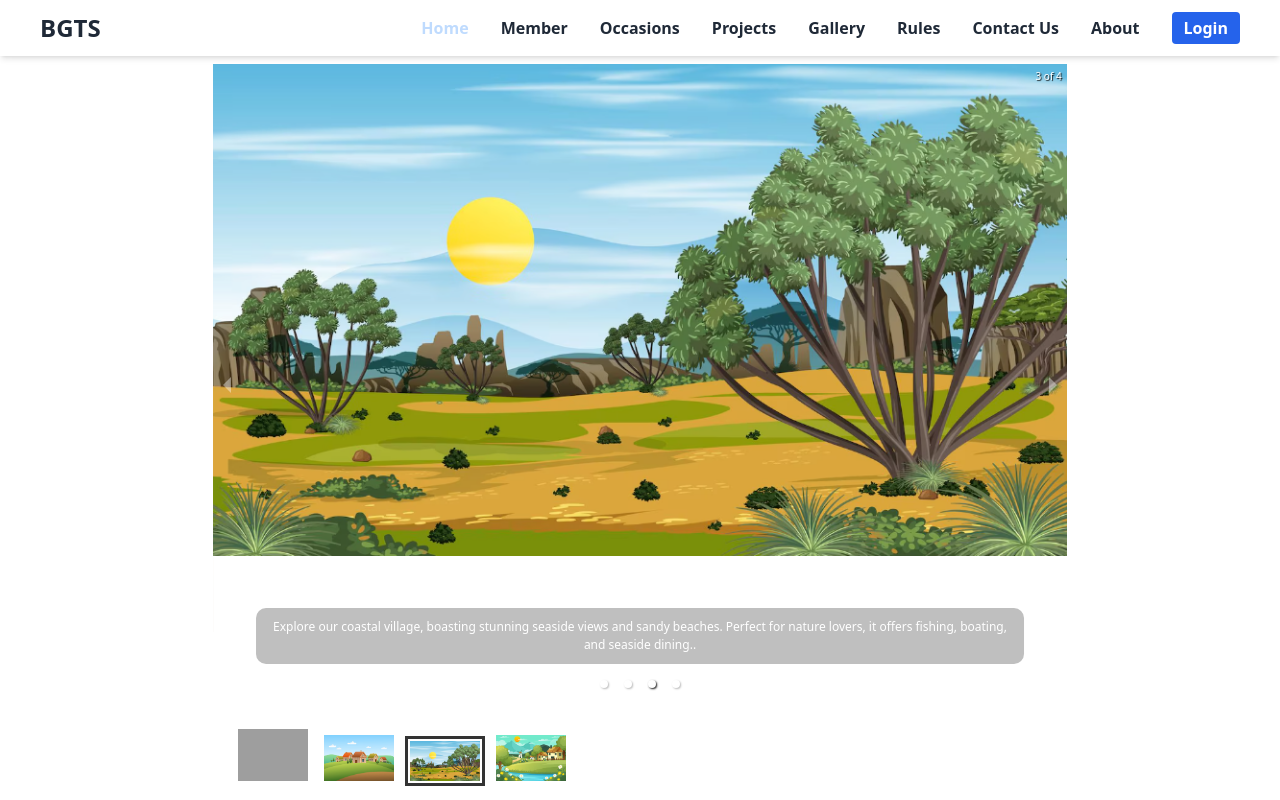
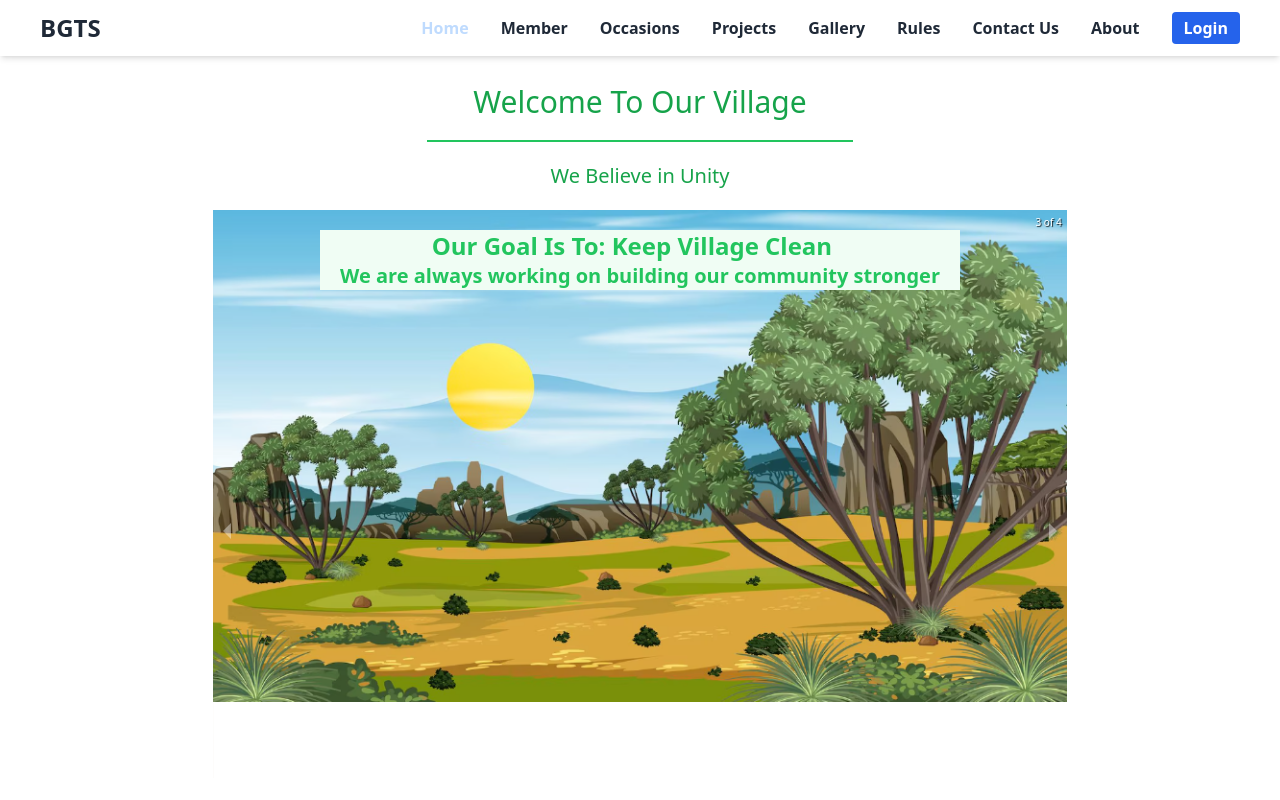
Before and after one commit to protap1100/village-management, a React (Vite) app: page / in a window 1280 px wide. Shown: the top 800 px of the page. Built offline with nearby package versions, Linux system fonts and the light colour scheme; grey boxes are pictures that could not be loaded.

Commit message:
fix: banner updated

```diff
--- a/package.json
+++ b/package.json
@@ -20,6 +20,7 @@
     "react-icons": "^5.2.1",
     "react-responsive-carousel": "^3.2.23",
     "react-router-dom": "^6.24.1",
+    "react-simple-typewriter": "^5.0.1",
     "react-toastify": "^10.0.5",
     "sort-by": "^1.2.0"
   },
--- a/src/Authentication/Login/Login.jsx
+++ b/src/Authentication/Login/Login.jsx
@@ -22,13 +22,13 @@ const Login = () => {
           <form className="card-body">
             <div className="mb-5">
               <label className="mb-3 block text-base font-medium text-[#07074D]">
-                Full Name
+                Email
               </label>
               <input
                 type="text"
                 name="name"
                 id="name"
-                placeholder="Full Name"
+                placeholder="Enter Your Email"
                 className="w-full rounded-md border border-[#e0e0e0] bg-white py-3 px-6 text-base font-medium text-[#6B7280] outline-none focus:border-[#6A64F1] focus:shadow-md"
               />
             </div>
@@ -60,7 +60,7 @@ const Login = () => {
             <label className="label">
               <a
                 href="#"
-                className="mb-3 block text-base font-medium text-[#8484a1]"
+                className=" block text-base font-medium text-[#8484a1]"
               >
                 Forgot password?
               </a>
--- a/src/Authentication/SignUp.jsx/SignUp.jsx
+++ b/src/Authentication/SignUp.jsx/SignUp.jsx
@@ -82,7 +82,7 @@ const SignUp = () => {
               </div>
             </div>
             <label className="label">
-              <a href="#" className="mb-3 block text-base font-medium text-[#07074D]">
+              <a href="#" className="block text-base font-medium text-[#07074D]">
                 Forgot password?
               </a>
             </label>
--- a/src/Components/Shared/Navbar.jsx
+++ b/src/Components/Shared/Navbar.jsx
@@ -19,7 +19,7 @@ const Navbar = () => {
   let [open, setOpen] = useState(false);
 
   return (
-    <div className="shadow-md w-full fixed z-10">
+    <div className="shadow-md w-full fixed z-50">
       <div className="md:flex items-center justify-between bg-white py-3 md:px-10 px-7">
         <div className="font-bold text-2xl cursor-pointer flex items-center gap-1">
         <Link to='/'> BGTS</Link>
--- a/src/Pages/Home/Banner.jsx
+++ b/src/Pages/Home/Banner.jsx
@@ -4,11 +4,37 @@ import bannerImage3 from "../../assets/Media/Banner/Village-Banner3.png";
 import bannerImage4 from "../../assets/Media/Banner/Village-Banner4.png";
 import "react-responsive-carousel/lib/styles/carousel.min.css";
 import { Carousel } from "react-responsive-carousel";
+import SectionTitle from "../../Components/Shared/SectionTitle";
+import { Cursor, useTypewriter } from "react-simple-typewriter";
 
 const Banner = () => {
+  const [text] = useTypewriter({
+    words: [
+      "Make Village Beautiful",
+      "Keep Village Clean",
+      "Help Each Other",
+      "Make it Look Clean",
+    ],
+    loop: true,
+    delaySpeed: 1000,
+    cursorBlinking: true,
+  });
   return (
+    <div>
+      <SectionTitle
+        heading={"Welcome To Our Village"}
+        subHeading={"We Believe in Unity"}
+      ></SectionTitle>
+      <div className="flex justify-center relative top-10">
+        <div className=" text-center text-xl lg:text-2xl font-bold text-green-500 absolute z-10 bg-green-50 w-2/4">
+          <h1>
+            Our Goal Is To: {text} <Cursor cursorStyle="_" cursorColor="green" />
+          </h1>
+          <h1 className="text-xl">We are always working on building our community stronger</h1>
+        </div>
+      </div>
       <Carousel
-      className=" mx-auto cursor-pointer w-4/6"
+        className="mt-5 mx-auto cursor-pointer w-full lg:w-4/6 relative"
         autoFocus={true}
         autoPlay={true}
         stopOnHover={true}
@@ -16,23 +42,20 @@ const Banner = () => {
         infiniteLoop={true}
         interval={2000}
       >
-      <div>
+        <div className="relative">
           <img className="w-full" src={bannerImage1} />
-        <p className="legend">Experience the serene beauty of rolling hills and lush green fields in our picturesque village.</p>
         </div>
-      <div>
+        <div className="relative">
           <img className="w-full" src={bannerImage2} />
-        <p className="legend">Discover the vibrant culture of our village, where traditional crafts and festivities bring the community together. Enjoy scenic walks, local markets</p>
         </div>
-      <div>
+        <div className="relative">
           <img className="w-full" src={bannerImage3} />
-        <p className="legend">Explore our coastal village, boasting stunning seaside views and sandy beaches. Perfect for nature lovers, it offers fishing, boating, and seaside dining..</p>
         </div>
-      <div>
+        <div className="relative">
           <img className="w-full" src={bannerImage4} />
-        <p className="legend">Immerse yourself in the historical charm of our village, where ancient architecture meets modern comforts.</p>
         </div>
       </Carousel>
+    </div>
   );
 };
 
--- a/src/Pages/Member/Member.jsx
+++ b/src/Pages/Member/Member.jsx
@@ -12,7 +12,7 @@ const Member = () => {
           <label className="mb-3 text-2xl block font-medium text-green-700">
            Search For Member
           </label>
-         <div className="flex gap-4 justify-center">
+         <div className="flex gap-4 flex-col lg:flex-row justify-center">
          <input
             type="text"
             name="name"
```
Also changed, not shown: 1 other file (tests, documents, lock files or other folders). Lines whose indentation alone changed are shown as unchanged.
